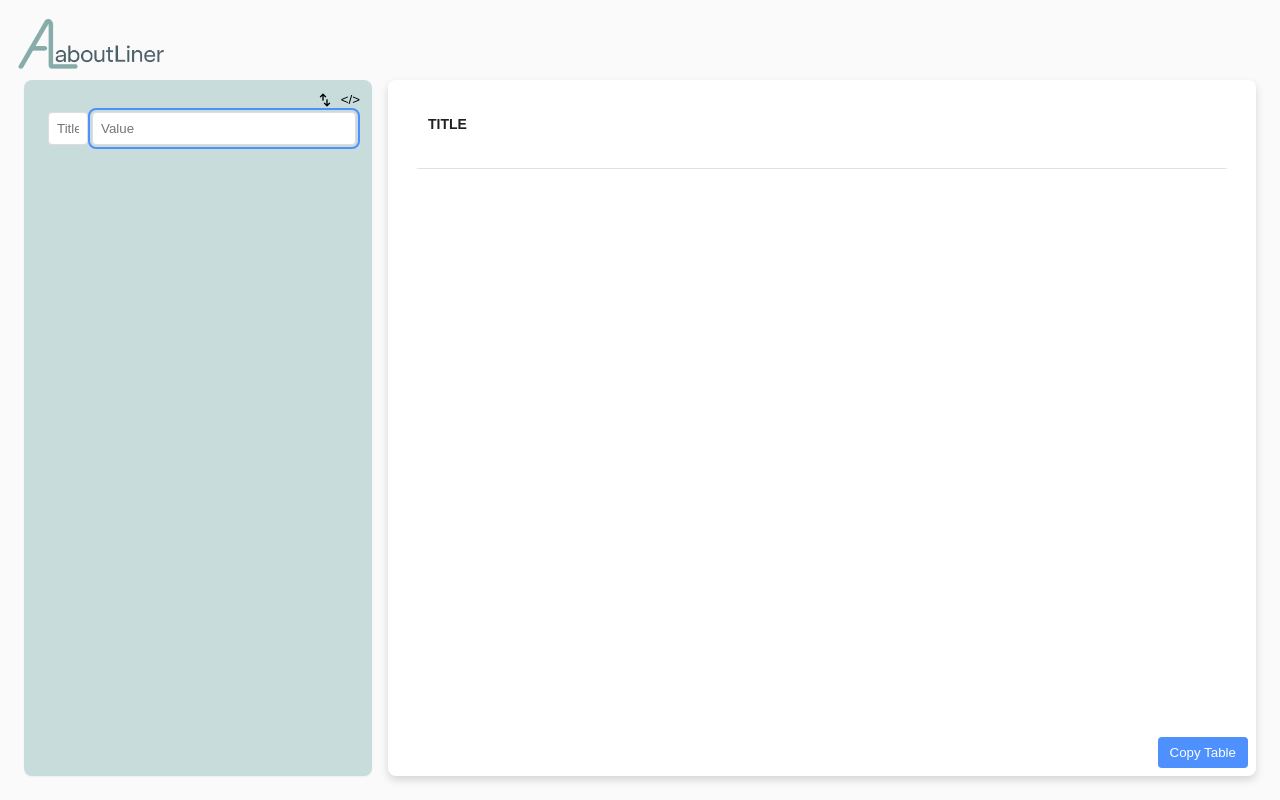
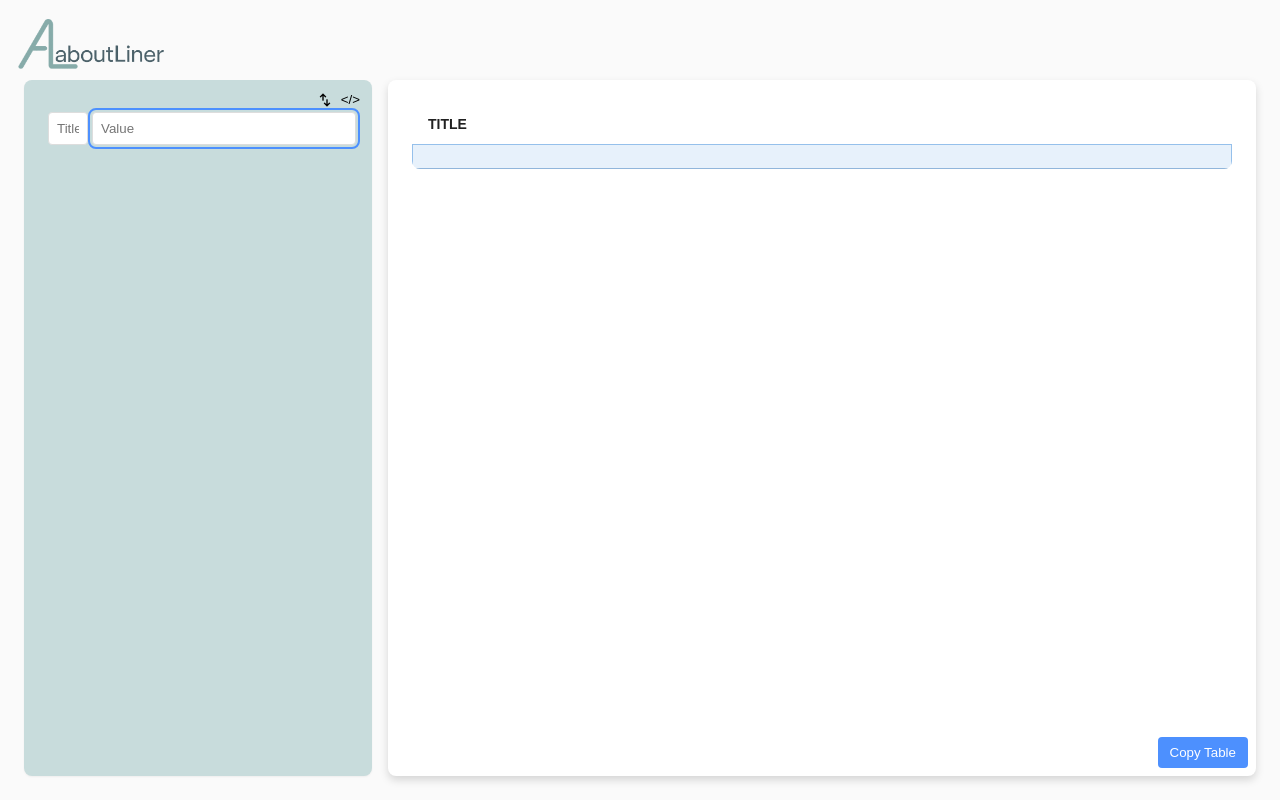
Before and after one commit to samwise22/aboutLiner, a React (Create React App) app: page / in a window 1280 px wide. Built offline with nearby package versions, Linux system fonts and the light colour scheme.

Commit message:
v4.0.1: finalize focused-cell outline

```diff
--- a/src/App.js
+++ b/src/App.js
@@ -1,3 +1,4 @@
+//v 4.0.1
 import React, { useState, useRef, useEffect } from 'react';
 import logo from './aboutliner rectangle.png';
 
@@ -91,6 +92,9 @@ export default function App() {
 
   // Track which column header is hovered
   const [hoveredCol, setHoveredCol] = useState(null);
+
+  // Track which outline cell is focused to highlight table cell
+  const [focusedCell, setFocusedCell] = useState({ row: null, col: null });
 
   // Helper to strip headers from export/import text
   const stripHeaders = (text) => {
@@ -894,6 +898,8 @@ export default function App() {
                           }}
                           ref={el => (inputRefs.current[`${rowIndex}-0-name`] = el)}
                           aria-label={`Row ${rowIndex + 1} column 1 name`}
+                          onFocus={() => setFocusedCell({ row: rowIndex, col: 0 })}
+                          onBlur={() => setFocusedCell({ row: null, col: null })}
                         />
                       )}
                       <input
@@ -980,7 +986,8 @@ export default function App() {
                         }}
                         ref={el => (inputRefs.current[`${rowIndex}-0-value`] = el)}
                         aria-label={`Row ${rowIndex + 1} column 1 value`}
-                        onFocus={() => { setEditingCell(`${rowIndex}-0-value`); setPendingDeleteRow(null); clearTimeout(pendingDeleteTimer.current); }}
+                        onFocus={() => { setEditingCell(`${rowIndex}-0-value`); setPendingDeleteRow(null); clearTimeout(pendingDeleteTimer.current); setFocusedCell({ row: rowIndex, col: 0 }); }}
+                        onBlur={() => setFocusedCell({ row: null, col: null })}
                       />
                     </div>
                     {!reorderMode && columns > 1 && (
@@ -1043,8 +1050,8 @@ export default function App() {
                                 }}
                                 ref={(el) => (inputRefs.current[`${rowIndex}-${colIndex + 1}-name`] = el)}
                                 aria-label={`Row ${rowIndex + 1} column ${colIndex + 2} name`}
-                                onFocus={() => setEditingCell(`${rowIndex}-${colIndex + 1}-name`)}
-                                onBlur={() => setEditingCell(null)}
+                                onFocus={() => { setEditingCell(`${rowIndex}-${colIndex + 1}-name`); setFocusedCell({ row: rowIndex, col: colIndex + 1 }); }}
+                                onBlur={() => { setEditingCell(null); setFocusedCell({ row: null, col: null }); }}
                               />
                               <textarea
                                 placeholder="Value"
@@ -1145,8 +1152,9 @@ export default function App() {
                                   setEditingCell(`${rowIndex}-${colIndex + 1}-value`);
                                   setPendingDeleteCol(null);
                                   clearTimeout(pendingDeleteColTimer.current);
+                                  setFocusedCell({ row: rowIndex, col: colIndex + 1 });
                                 }}
-                                onBlur={() => setEditingCell(null)}
+                                onBlur={() => { setEditingCell(null); setFocusedCell({ row: null, col: null }); }}
                               />
                             </div>
                           </li>
@@ -1206,7 +1214,10 @@ export default function App() {
                       const ref = inputRefs.current[`${rIdx}-${cIdx}-value`];
                       if (ref) ref.setSelectionRange(0, ref.value.length);
                     }}
-                    className={hoveredCol === cIdx ? 'highlight-column' : ''}
+                    className={
+                      (hoveredCol === cIdx ? 'highlight-column ' : '') +
+                      (focusedCell.row === rIdx && focusedCell.col === cIdx ? 'highlight-cell' : '')
+                    }
                   >
                     {cell.value}
                   </td>
--- a/src/index.css
+++ b/src/index.css
@@ -1,3 +1,4 @@
+/*v 4.0.1
 /* Import Material Symbols Outlined for icon usage */
 @import url('https://fonts.googleapis.com/css2?family=Material+Symbols+Outlined:opsz,wght,FILL,GRAD@24,400,0,0');
 
@@ -483,3 +484,11 @@ button {
 .highlight-column {
   background-color: rgba(25, 118, 210, 0.1); /* light blue tint matching primary color */
 }
+
+/* Highlight specific table cell when its outline field is focused */
+.table-panel tbody td.highlight-cell {
+  background-color: rgba(25, 118, 210, 0.1) !important;
+  transition: background-color 0.2s ease;
+  outline: 1px solid rgba(25, 118, 210, 0.4) !important;
+  outline-offset: -1px;
+}
```
